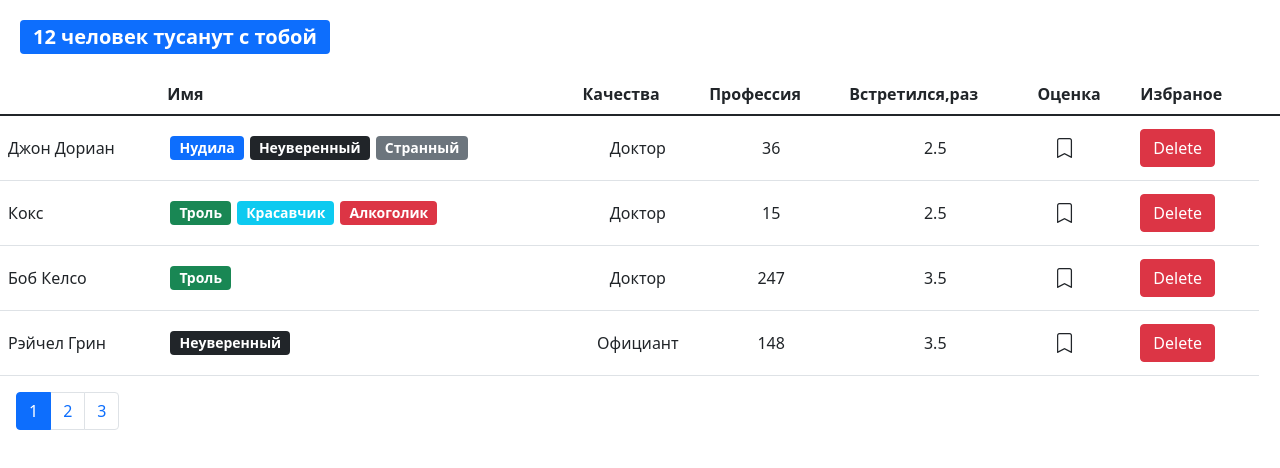
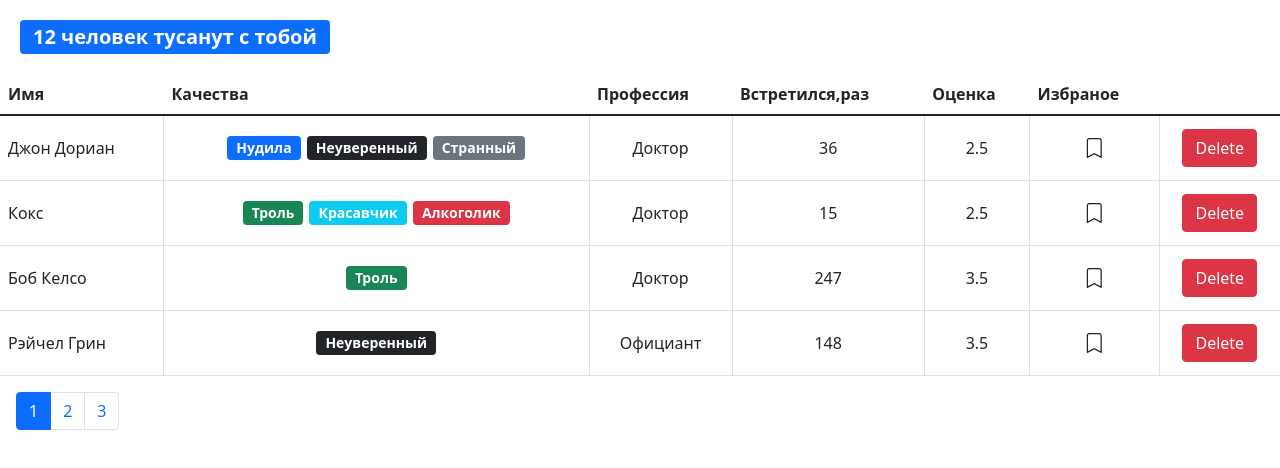
Before and after one commit to orlovaleksandr89/fast_company, a React (Create React App) app: page / in a window 1280 px wide. Shown: the top 468 px of the page. Built offline with nearby package versions, Linux system fonts and the light colour scheme.

Commit message:
adding classes to table

```diff
--- a/src/components/User.jsx
+++ b/src/components/User.jsx
@@ -17,25 +17,27 @@ const User = ({
 }) => {
   return (
     <tr key={_id}>
-      <td className=" align-middle" style={{ fontWeight: '500' }}>
+      <td className=" align-middle  border-end" style={{ fontWeight: '500' }}>
         {name}
       </td>
-      <td className=" align-middle">
+      <td className=" align-middle text-center border-end">
         {qualities.map((quality, i) => {
           return <Quality key={i} {...quality} />
         })}
       </td>
-      <td className="text-center align-middle">{profession.name}</td>
-      <td className="text-center align-middle">{completedMeetings}</td>
-      <td className="text-center align-middle">{rate}</td>
-      <td className=" align-middle">
+      <td className="text-center border-end align-middle">{profession.name}</td>
+      <td className="text-center border-end align-middle">
+        {completedMeetings}
+      </td>
+      <td className="text-center border-end align-middle">{rate}</td>
+      <td className=" align-middle text-center border-end">
         <Bookmark
           toggleBookMarkHanble={toggleBookMarkHanble}
           id={_id}
           status={status}
         />
       </td>
-      <td className=" align-middle">
+      <td className="text-center align-middle">
         <button
           className="btn btn-danger"
           onClick={() => {
--- a/src/components/Users.jsx
+++ b/src/components/Users.jsx
@@ -16,14 +16,25 @@ const Users = ({ users: allUsers, ...rest }) => {
       <table className="table">
         <thead>
           <tr>
-            <th scope="col"></th>
-            <th scope="col">Имя</th>
-            <th scope="col">Качества</th>
-            <th scope="col">Профессия</th>
-            <th scope="col">Встретился,раз</th>
-            <th scope="col">Оценка</th>
-            <th scope="col">Избраное</th>
-            <th scope="col"></th>
+            <th scope="col" className="text-start align-middle">
+              Имя
+            </th>
+            <th scope="col" className="text-start align-middle">
+              Качества
+            </th>
+            <th scope="col" className="text-start align-middle">
+              Профессия
+            </th>
+            <th scope="col" className="text-start align-middle">
+              Встретился,раз
+            </th>
+            <th scope="col" className="text-start align-middle">
+              Оценка
+            </th>
+            <th scope="col" className="text-start align-middle">
+              Избраное
+            </th>
+            <th scope="col" className="text-start  align-middle"></th>
           </tr>
         </thead>
         <tbody>
@@ -42,6 +53,6 @@ const Users = ({ users: allUsers, ...rest }) => {
   )
 }
 Users.propTypes = {
-  users: PropTypes.array.isRequired
+  users: PropTypes.array.is
 }
 export default Users
```
